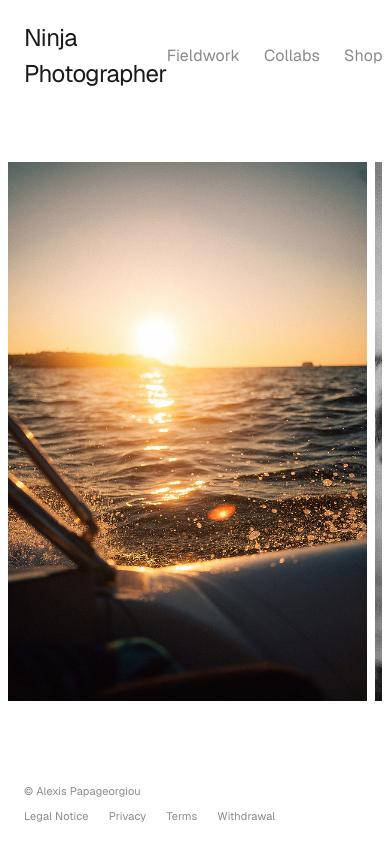
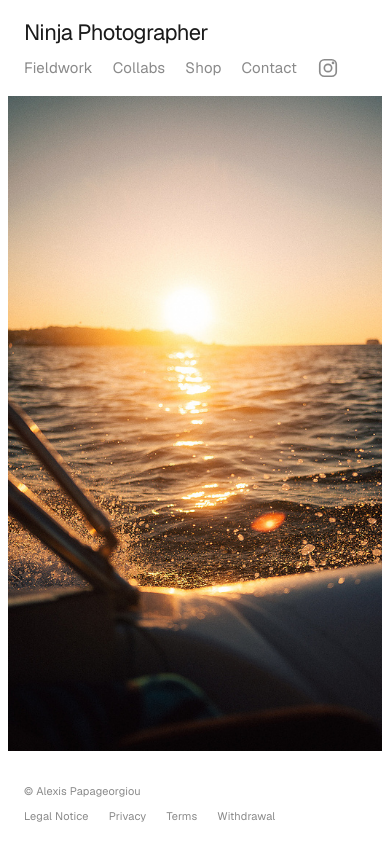
Before and after one commit to faltmast/ninja-photographer, a Next.js app: page /fieldwork in a window 390 px wide. Built offline with nearby package versions, Linux system fonts and the light colour scheme.

Commit message:
Phone: logo on one line with menu below; gallery images full height
Co-Authored-By: Claude Opus 5.5 (1M context) <noreply@anthropic.com>

```diff
--- a/components/Gallery.tsx
+++ b/components/Gallery.tsx
@@ -29,23 +29,22 @@ export function Gallery({ photos }: { photos: Photo[] }) {
     <section className="flex-1 px-2 md:px-3 pb-3 min-h-0 overflow-hidden">
       <div
         ref={scrollerRef}
-        className="flex flex-row items-center md:items-stretch gap-2 md:gap-3 h-full
-                   overflow-x-auto overflow-y-hidden snap-x snap-mandatory md:snap-none"
+        className="flex flex-row gap-2 md:gap-3 h-full
+                   overflow-x-auto overflow-y-hidden snap-x snap-proximity md:snap-none"
       >
         {photos.map((photo, idx) => {
           const aspect = photo.w / photo.h;
           return (
             <div
               key={photo.id}
-              className="relative bg-black/[0.02] shrink-0 snap-center md:h-full!"
-              // Phone: full height, but a wide photo never gets wider than the screen.
-              style={{ aspectRatio: `${aspect}`, height: `min(100%, calc(92vw / ${aspect}))` }}
+              className="relative bg-black/[0.02] h-full shrink-0 snap-start"
+              style={{ aspectRatio: `${aspect}` }}
             >
               <Image
                 src={photo.src}
                 alt={photo.alt}
                 fill
-                sizes="(max-width: 768px) 92vw, 50vw"
+                sizes="(max-width: 768px) 150vw, 50vw"
                 className="object-cover"
                 priority={idx === 0}
               />
--- a/components/TopBar.tsx
+++ b/components/TopBar.tsx
@@ -10,14 +10,15 @@ const nav = [
 
 export function TopBar() {
   return (
-    <header className="w-full px-6 md:px-10 py-5 flex items-center justify-between">
+    // Phone: logo on its own line, menu underneath. Desktop: one row.
+    <header className="w-full px-6 md:px-10 py-4 md:py-5 flex flex-col md:flex-row items-start md:items-center justify-between gap-2 md:gap-0">
       <Link
         href="/"
-        className="text-[24px] font-normal tracking-tight text-foreground"
+        className="text-[22px] md:text-[24px] font-normal tracking-tight text-foreground whitespace-nowrap"
       >
         Ninja Photographer
       </Link>
-      <nav className="flex items-center gap-6 text-[16px]">
+      <nav className="flex items-center gap-5 md:gap-6 text-[15px] md:text-[16px]">
         {nav.map((item) => (
           <Link
             key={item.href}
```
